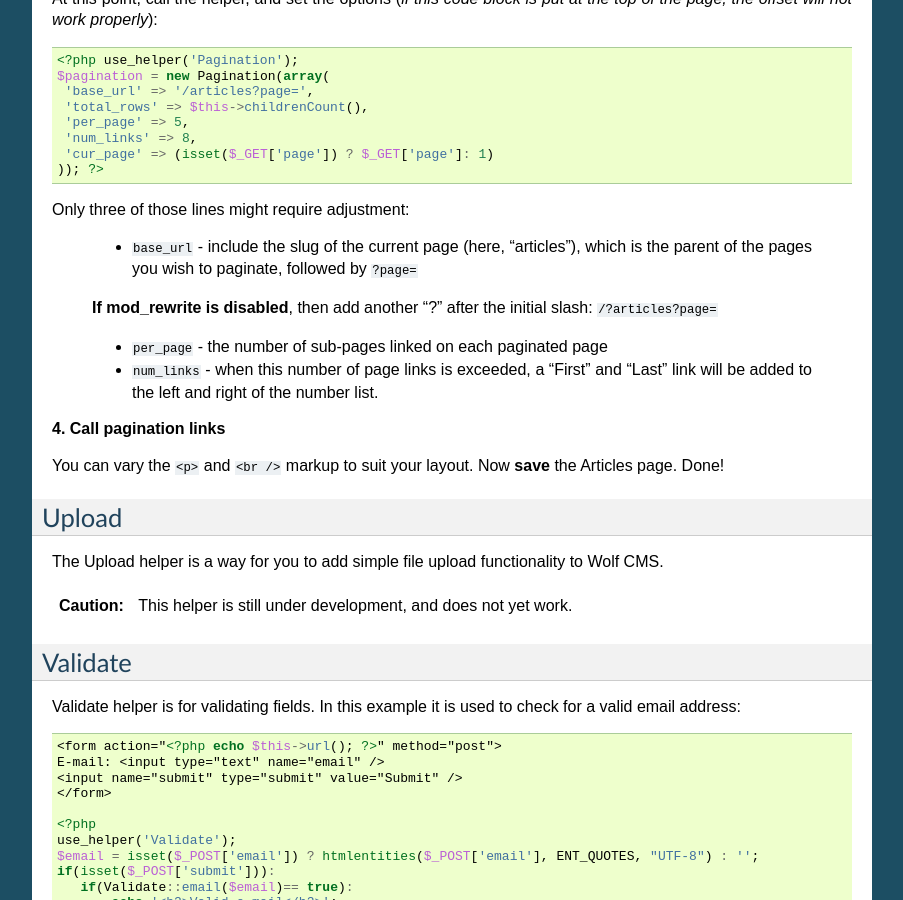
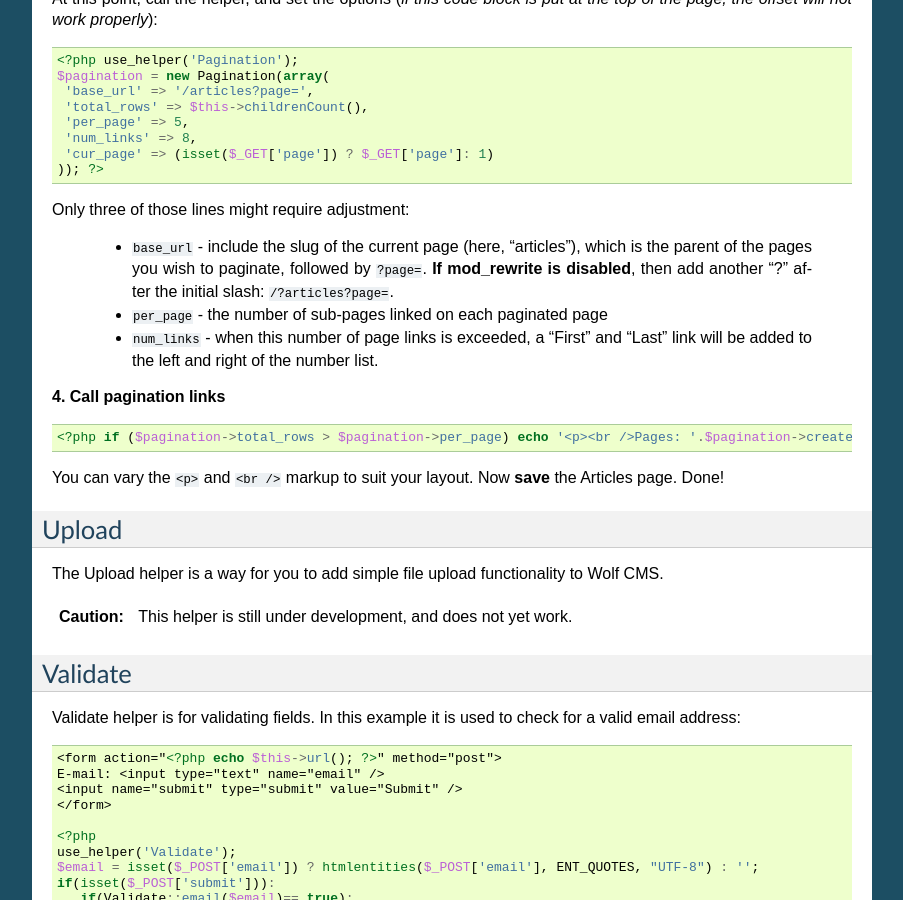
Before and after one commit to wolfcms/docs.wolfcms.org, a Sphinx documentation site: the page built from source/helpers.rst, in a window 1280 px wide and 900 px high, scrolled down 1543 px. Shown: the whole window, without its empty margins (198-1101 px from the left). Built offline with Sphinx 7.4.7, drawn with Linux system fonts in a browser that asks for light colours; pages that are not in the unit, such as notebooks, are missing from menus.

Commit message:
Format fix

```diff
--- a/source/helpers.rst
+++ b/source/helpers.rst
@@ -105,18 +105,17 @@ At this point, call the helper, and set the options (*if this code block is put
 
 Only three of those lines might require adjustment:
 
-  * ``base_url`` - include the slug of the current page (here, "articles"), which is the parent of the pages you wish to paginate, followed by ``?page=``
-  | **If mod_rewrite is disabled**, then add another "?" after the initial slash: ``/?articles?page=``
+  * ``base_url`` - include the slug of the current page (here, "articles"), which is the parent of the pages you wish to paginate, followed by ``?page=``. **If mod_rewrite is disabled**, then add another "?" after the initial slash: ``/?articles?page=``.
   * ``per_page`` - the number of sub-pages linked on each paginated page
   * ``num_links`` - when this number of page links is exceeded,  a "First" and "Last" link will be added to the left and right of the number list.
 
 **4. Call pagination links**
 
 .. code-block:: php
+
   <?php if ($pagination->total_rows > $pagination->per_page) echo '<p><br />Pages: '.$pagination->createLinks().'</p>'; ?>
 
 You can vary the ``<p>`` and ``<br />`` markup to suit your layout. Now **save** the Articles page. Done!
-
 
 .. _upload:
 
```
